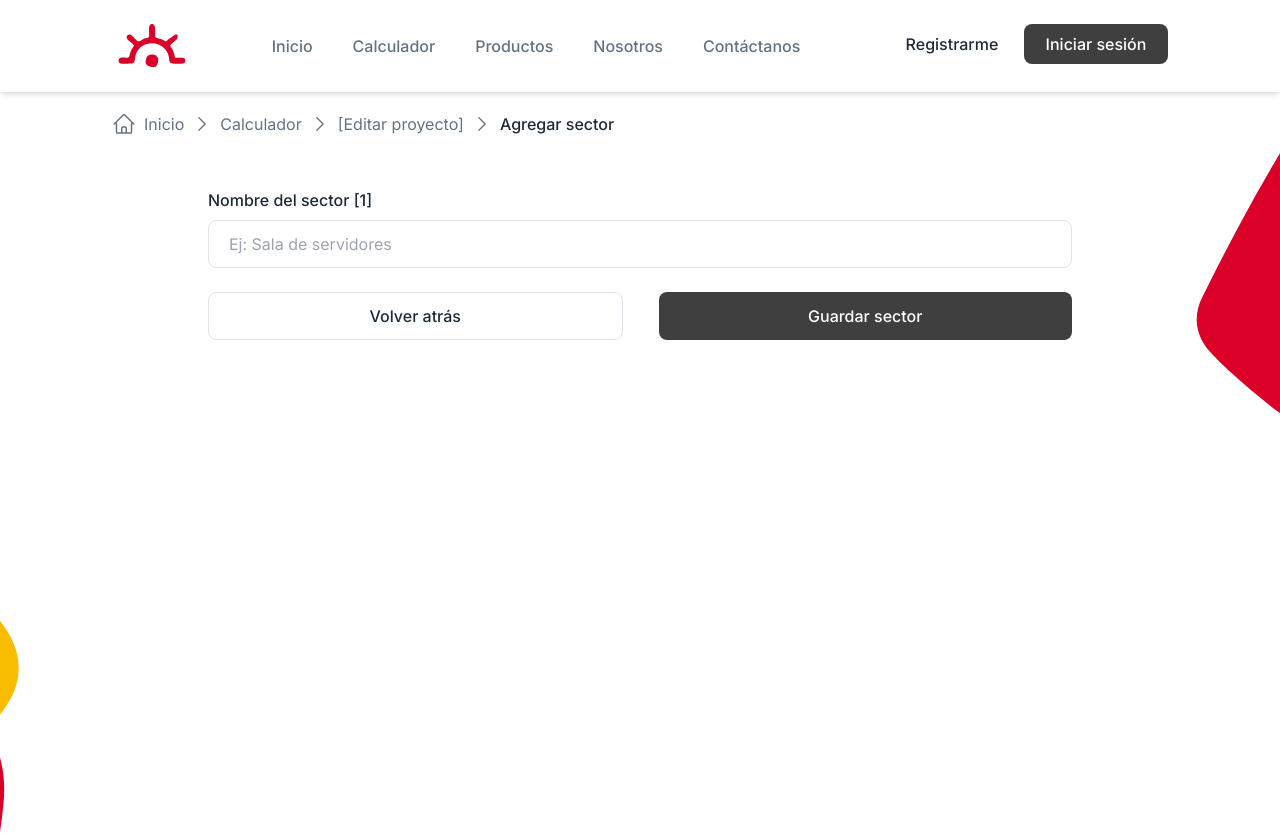
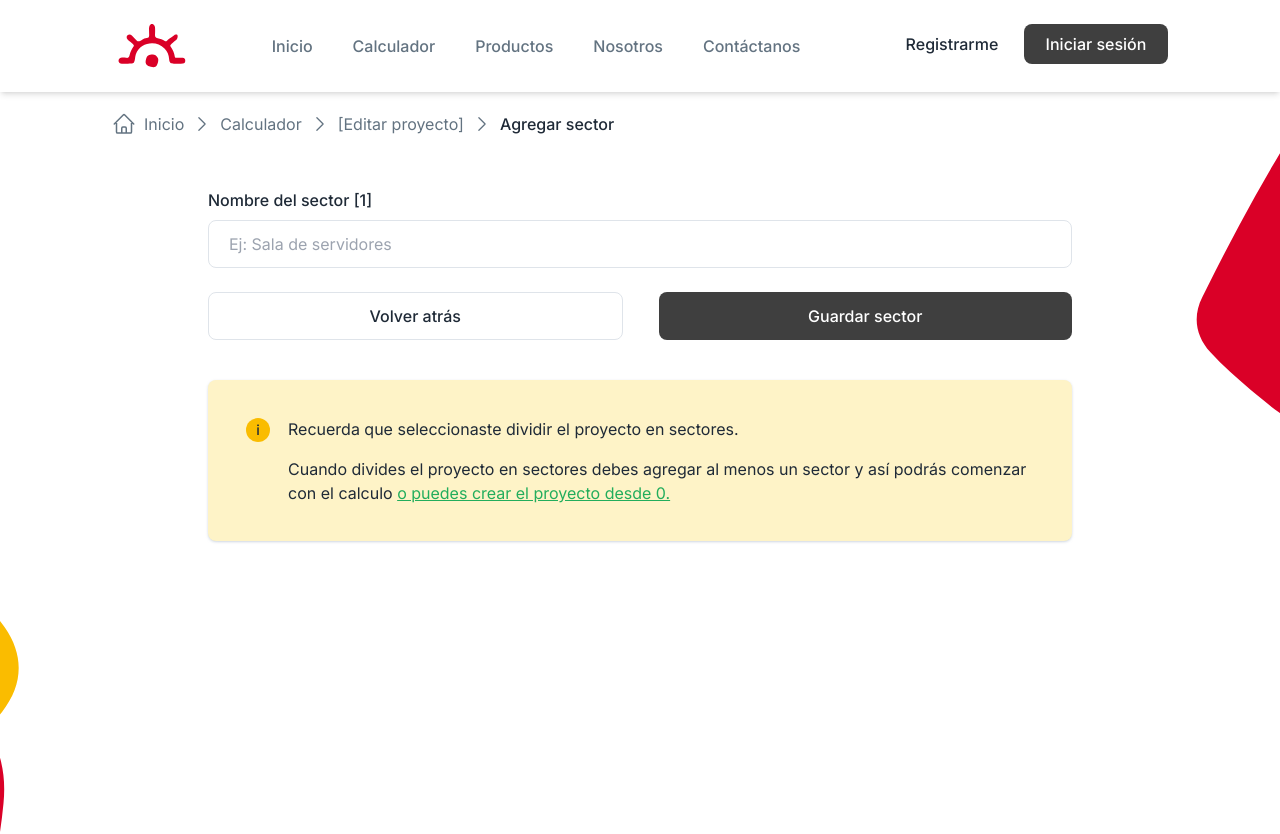
Before and after one commit to marcopdonoso/impromec-calculador, a Next.js app: page /dashboard/calculator/edit-project/add-sector in a window 1280 px wide. Shown: the top 834 px of the page. Built offline with nearby package versions, Linux system fonts and the light colour scheme.

Commit message:
calculador: reemplaza componente Notification por Message y Alert

```diff
--- a/src/app/(app)/dashboard/calculator/edit-project/add-sector/page.tsx
+++ b/src/app/(app)/dashboard/calculator/edit-project/add-sector/page.tsx
@@ -1,7 +1,15 @@
+'use client'
 import Button from '@/components/Button'
 import Input from '@/components/Input'
+import Message from '@/components/Message'
+import { useRouter } from 'next/navigation'
 
 export default function AddSectorPage() {
+  const router = useRouter()
+  const handleClick = () => {
+    console.log('borrar proyecto actual') //TODO: cambiar por servicio de petición al backend
+    router.push('/dashboard/calculator/new-project')
+  }
   return (
     <section className="flex min-h-screen w-full max-w-4xl flex-col px-4 pt-8">
       <Input
@@ -13,6 +21,18 @@ export default function AddSectorPage() {
         <Button>Guardar sector</Button>
         <Button variant="secondary">Volver atrás</Button>
       </div>
+      <div className="mt-10">
+        <Message title="Recuerda que seleccionaste dividir el proyecto en sectores.">
+          Cuando divides el proyecto en sectores debes agregar al menos un
+          sector y así podrás comenzar con el calculo{' '}
+          <span
+            onClick={handleClick}
+            className="body_small_medium cursor-pointer text-green-success underline"
+          >
+            o puedes crear el proyecto desde 0.
+          </span>
+        </Message>
+      </div>
     </section>
   )
 }
--- /dev/null
+++ b/src/components/Alert.tsx
@@ -0,0 +1,37 @@
+import { CheckCircleIcon, XCircleIcon } from '@heroicons/react/24/solid'
+import clsx from 'clsx'
+
+type AlertVariant = 'success' | 'error' | 'info'
+
+interface AlertProps {
+  variant?: AlertVariant
+  paragraph: string
+}
+
+export default function Alert({ variant = 'info', paragraph }: AlertProps) {
+  const icon =
+    variant === 'success' ? (
+      <CheckCircleIcon className="w-6 text-green-success" />
+    ) : variant === 'error' ? (
+      <XCircleIcon className="w-6 text-red" />
+    ) : (
+      <div className="m-0.5 flex size-5 items-center justify-center rounded-full bg-yellow text-sm font-medium">
+        i
+      </div>
+    )
+
+  return (
+    <div className={'flex items-center gap-3'}>
+      <div>{icon}</div>
+      <p
+        className={clsx('text-sm lg:text-base', {
+          'text-green-success': variant === 'success',
+          'text-red': variant === 'error',
+          'text-gray-text': variant === 'info',
+        })}
+      >
+        {paragraph}
+      </p>
+    </div>
+  )
+}
--- /dev/null
+++ b/src/components/Message.tsx
@@ -0,0 +1,56 @@
+import { CheckCircleIcon, XCircleIcon } from '@heroicons/react/24/solid'
+import clsx from 'clsx'
+import { ReactNode } from 'react'
+
+type MessageVariant = 'success' | 'error' | 'info'
+
+interface MessageProps {
+  variant?: MessageVariant
+  title?: string
+  children: ReactNode
+}
+
+export default function Message({
+  variant = 'info',
+  title,
+  children,
+}: MessageProps) {
+  const icon =
+    variant === 'success' ? (
+      <CheckCircleIcon className="w-6 text-green-success lg:w-7" />
+    ) : variant === 'error' ? (
+      <XCircleIcon className="w-6 text-red lg:w-7" />
+    ) : (
+      <div className="m-0.5 flex size-5 items-center justify-center rounded-full bg-yellow text-sm font-medium lg:size-6">
+        i
+      </div>
+    )
+  return (
+    <div
+      className={clsx(
+        'flex items-baseline gap-4 rounded-lg px-4 py-8 shadow-shadow lg:p-9',
+        {
+          'bg-yellow_alt shadow': variant === 'info',
+          'bg-green-success_alt': variant === 'success',
+          'bg-red_alt': variant === 'error',
+        }
+      )}
+    >
+      <div>{icon}</div>
+      <div className="flex flex-col gap-4">
+        <p className="body_medium_medium text-gray-text lg:body_large_semibold">
+          {title}
+        </p>
+        <p
+          className={clsx('body_small_regular lg:body_medium_regular', {
+            'text-green-success': variant === 'success',
+            'text-red': variant === 'error',
+            'text-gray-text': variant === 'info' || 'backgroundedInfo',
+          })}
+        >
+          {children}
+        </p>
+      </div>
+    </div>
+  )
+}
--- a/src/components/Notification.tsx
+++ /dev/null
@@ -1,61 +0,0 @@
-import { CheckCircleIcon, XCircleIcon } from '@heroicons/react/24/solid'
-import clsx from 'clsx'
-
-type NotificationVariant = 'success' | 'error' | 'info' | 'backgroundedInfo'
-
-interface NotificationProps {
-  variant?: NotificationVariant
-  title?: string
-  paragraph: string
-}
-
-export default function Notification({
-  variant = 'info',
-  title,
-  paragraph,
-}: NotificationProps) {
-  const icon =
-    variant === 'success' ? (
-      <CheckCircleIcon className="w-6 text-green-success" />
-    ) : variant === 'error' ? (
-      <XCircleIcon className="w-6 text-red" />
-    ) : variant === 'info' ? (
-      <div className="flex size-5 items-center justify-center rounded-full bg-yellow text-sm font-medium">
-        i
-      </div>
-    ) : (
-      variant === 'backgroundedInfo' && (
-        <span className="flex h-5 w-5 items-center justify-center rounded-full border text-sm font-medium">
-          i
-        </span>
-      )
-    )
-  return (
-    <div
-      className={clsx(
-        'flex items-center',
-        variant === 'backgroundedInfo'
-          ? 'w-80 items-baseline gap-5 rounded-lg bg-gray-background p-9 shadow shadow-shadow lg:w-[66vw]'
-          : 'gap-3'
-      )}
-    >
-      <div>{icon}</div>
-      <div className="flex flex-col gap-3">
-        {title && (
-          <p className="font-medium text-gray-text lg:text-lg lg:font-semibold">
-            {title}
-          </p>
-        )}
-        <p
-          className={clsx('text-sm lg:text-base', {
-            'text-green-success': variant === 'success',
-            'text-red': variant === 'error',
-            'text-gray-text': variant === 'info' || 'backgroundedInfo',
-          })}
-        >
-          {paragraph}
-        </p>
-      </div>
-    </div>
-  )
-}
--- a/tailwind.config.ts
+++ b/tailwind.config.ts
@@ -14,6 +14,7 @@ const config: Config = {
       red: '#DA0027',
       red_alt: '#FEEBEB',
       yellow: '#FABC00',
+      yellow_alt: '#FEF3C7',
       green: {
         success: '#22AD5C',
         success_alt: '#DAF8E6',
```
